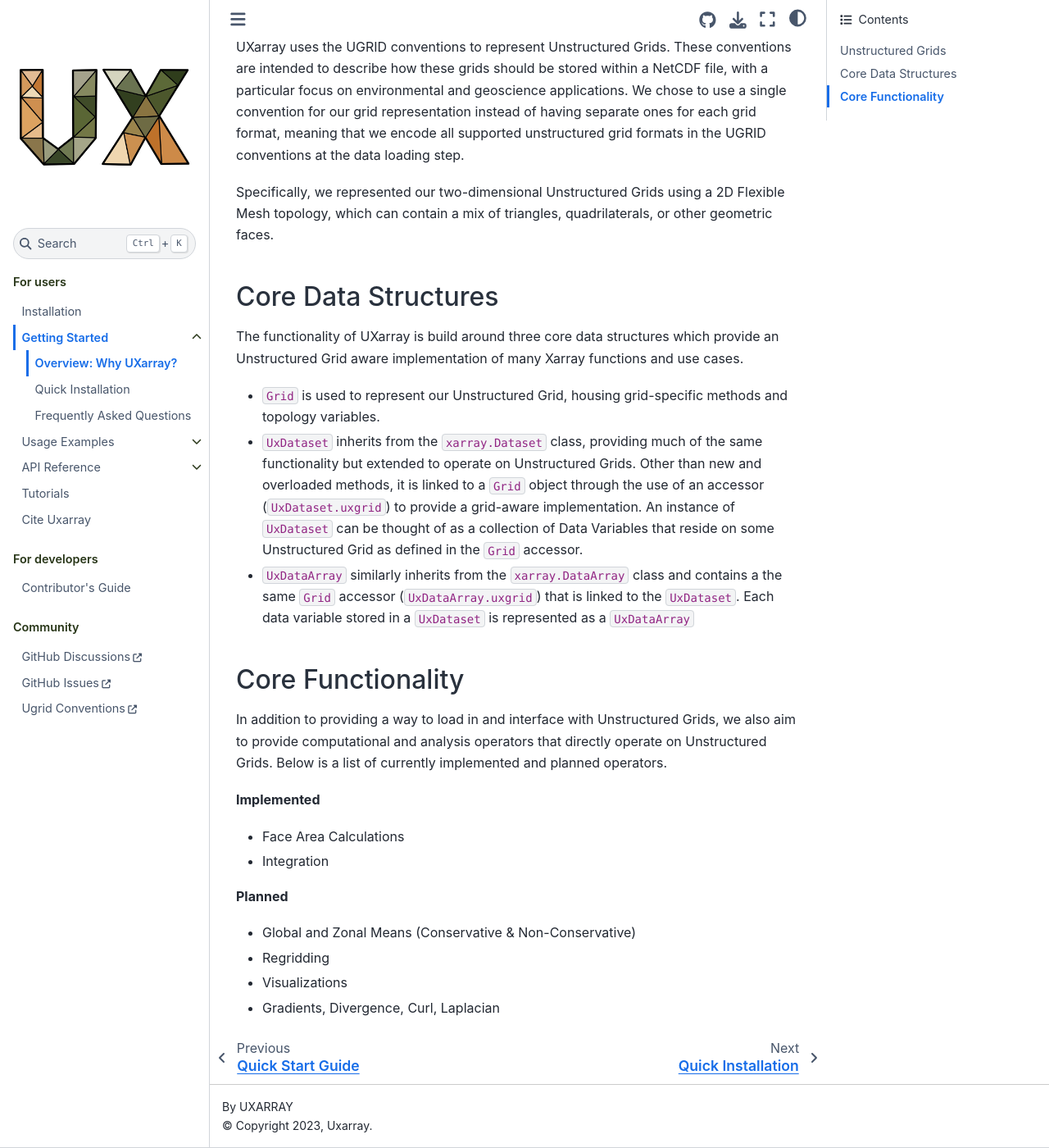
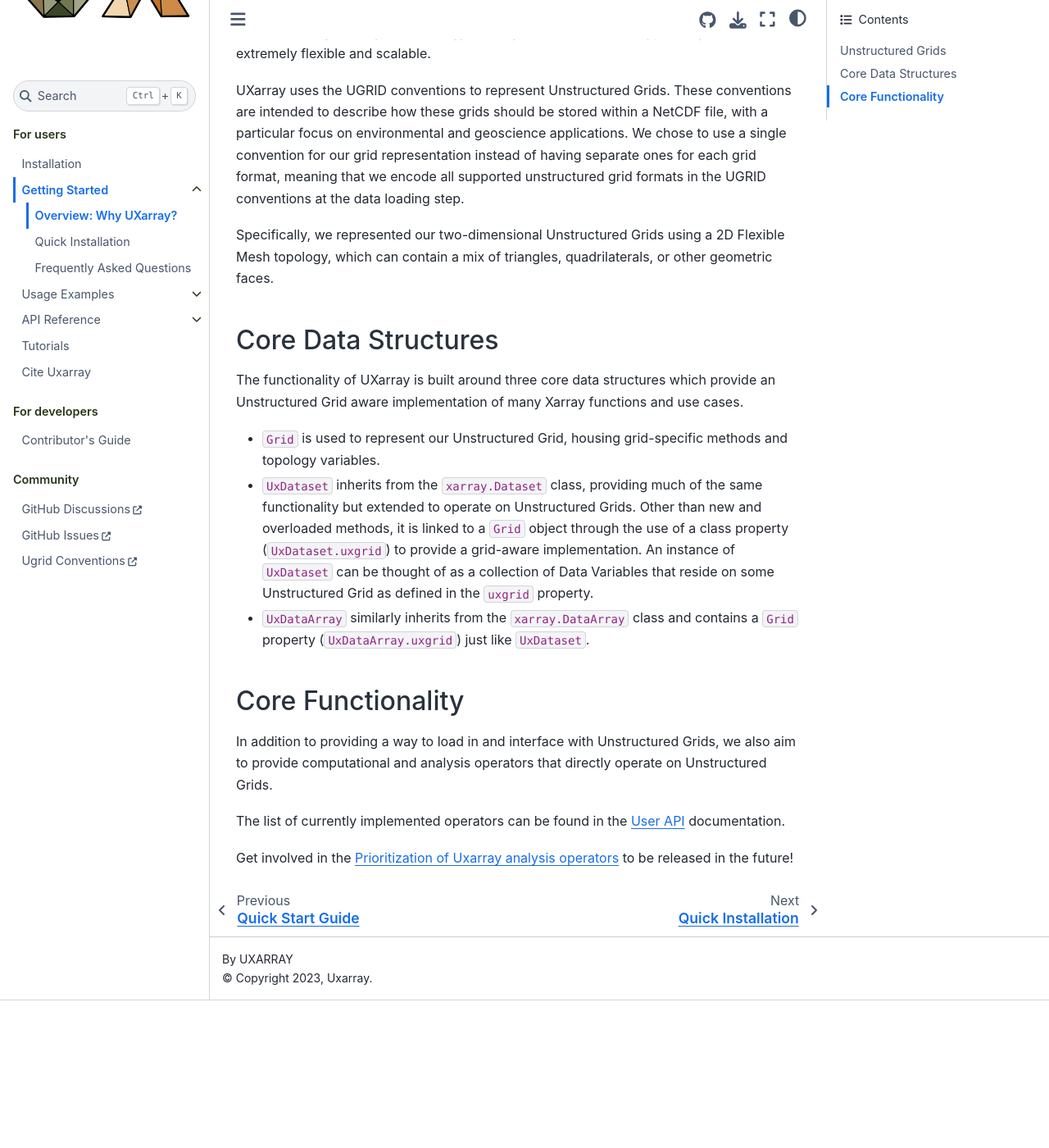
Before and after one commit to UXARRAY/uxarray, a Sphinx documentation site: the page built from docs/getting-started/overview.rst, in a window 1280 px wide and 1400 px high, scrolled down 418 px. Shown: the whole window at 82% size. Built offline with Sphinx 7.4.7 and the Sphinx Book theme 1.1.4, drawn with Linux system fonts in a browser that asks for light colours; after the commit the page ends 1638 px from its top, so only the background shows below that; some of the changed text lies outside the part shown.

Commit message:
Revise README and Getting Started - overview

```diff
--- a/docs/getting-started/overview.rst
+++ b/docs/getting-started/overview.rst
@@ -3,58 +3,61 @@
 ======================
 Overview: Why UXarray?
 ======================
-UXarray aims to address the geoscience community need for tools that enable standard data analysis techniques
-to operate directly on unstructured grids. It extends upon and inherits from the commonly used Xarray Python package
-to provide a powerful and familiar interface for working with unstructured grids in Python.
+UXarray aims to address the geoscience community need for tools that enable standard
+data analysis techniques to operate directly on unstructured grids. It extends upon
+and inherits from the commonly used Xarray Python package to provide a powerful and
+familiar interface for working with unstructured grids in Python.UXarray provides
+Xarray styled functions to better read in and use unstructured grid datasets that
+follow standard conventions, including UGRID, MPAS, SCRIP, and Exodus formats.
 
 
 Unstructured Grids
 ==================
-The "U" in UXarray stands for "Unstructured Grids". These types of grids differ from typical Structured Grids in
-terms of complexity, requiring additional overhead to store and represent the geometry and topology of the grid. However,
-these types of grids are extremely flexible and scalable.
+The "U" in UXarray stands for "Unstructured Grids". These types of grids differ from
+typical Structured Grids in terms of complexity, requiring additional overhead to
+store and represent the geometry and topology of the grid. However, these types of
+grids are extremely flexible and scalable.
 
-UXarray uses the UGRID conventions to represent Unstructured Grids. These conventions are intended to describe how
-these grids should be stored within a NetCDF file, with a particular focus on environmental and geoscience
-applications. We chose to use a single convention for our grid representation instead of having separate ones for
-each grid format, meaning that we encode all supported unstructured grid formats in the UGRID conventions at
-the data loading step.
+UXarray uses the UGRID conventions to represent Unstructured Grids. These conventions
+are intended to describe how these grids should be stored within a NetCDF file, with
+a particular focus on environmental and geoscience applications. We chose to use a
+single convention for our grid representation instead of having separate ones for each
+grid format, meaning that we encode all supported unstructured grid formats in the
+UGRID conventions at the data loading step.
 
-Specifically, we represented our two-dimensional Unstructured Grids using a 2D Flexible Mesh topology, which can
-contain a mix of triangles, quadrilaterals, or other geometric faces.
+Specifically, we represented our two-dimensional Unstructured Grids using a 2D
+Flexible Mesh topology, which can contain a mix of triangles, quadrilaterals, or
+other geometric faces.
 
 
 
 Core Data Structures
 ====================
 
-The functionality of UXarray is build around three core data structures which provide an Unstructured Grid aware
-implementation of many Xarray functions and use cases.
+The functionality of UXarray is built around three core data structures which provide
+an Unstructured Grid aware implementation of many Xarray functions and use cases.
 
-* ``Grid`` is used to represent our Unstructured Grid, housing grid-specific methods and topology variables.
-* ``UxDataset`` inherits from the ``xarray.Dataset`` class, providing much of the same functionality but extended
-  to operate on Unstructured Grids. Other than new and overloaded methods, it is linked to a ``Grid`` object through
-  the use of an accessor (``UxDataset.uxgrid``) to provide a grid-aware implementation. An instance of ``UxDataset``
-  can be thought of as a collection of Data Variables that reside on some Unstructured Grid
-  as defined in the ``Grid`` accessor.
-* ``UxDataArray`` similarly inherits from the ``xarray.DataArray`` class and contains a the same ``Grid``
-  accessor (``UxDataArray.uxgrid``) that is linked to the ``UxDataset``.
-  Each data variable stored in a ``UxDataset`` is represented as a ``UxDataArray``
+* ``Grid`` is used to represent our Unstructured Grid, housing grid-specific methods
+  and topology variables.
+* ``UxDataset`` inherits from the ``xarray.Dataset`` class, providing much of the same
+  functionality but extended to operate on Unstructured Grids. Other than new and
+  overloaded methods, it is linked to a ``Grid`` object through the use of a class
+  property (``UxDataset.uxgrid``) to provide a grid-aware implementation. An instance
+  of ``UxDataset`` can be thought of as a collection of Data Variables that reside on
+  some Unstructured Grid as defined in the ``uxgrid`` property.
+* ``UxDataArray`` similarly inherits from the ``xarray.DataArray`` class and contains
+  a ``Grid`` property (``UxDataArray.uxgrid``) just like ``UxDataset``.
 
 Core Functionality
 ====================
-In addition to providing a way to load in and interface with Unstructured Grids, we also aim to provide
-computational and analysis operators that directly operate on Unstructured Grids. Below is a list of currently
-implemented and planned operators.
+In addition to providing a way to load in and interface with Unstructured Grids, we
+also aim to provide computational and analysis operators that directly operate on
+Unstructured Grids.
 
-**Implemented**
+The list of currently implemented operators can be found in the
+`User API <https://uxarray.readthedocs.io/en/latest/user_api/index.html>`_
+documentation.
 
-* Face Area Calculations
-* Integration
-
-**Planned**
-
-* Global and Zonal Means (Conservative & Non-Conservative)
-* Regridding
-* Visualizations
-* Gradients, Divergence, Curl, Laplacian
+Get involved in the `Prioritization of Uxarray analysis
+operators <https://github.com/UXARRAY/uxarray/discussions/46>`_ to be released in
+the future!
```
Also changed, not shown: README.md (+2 -2 lines).
